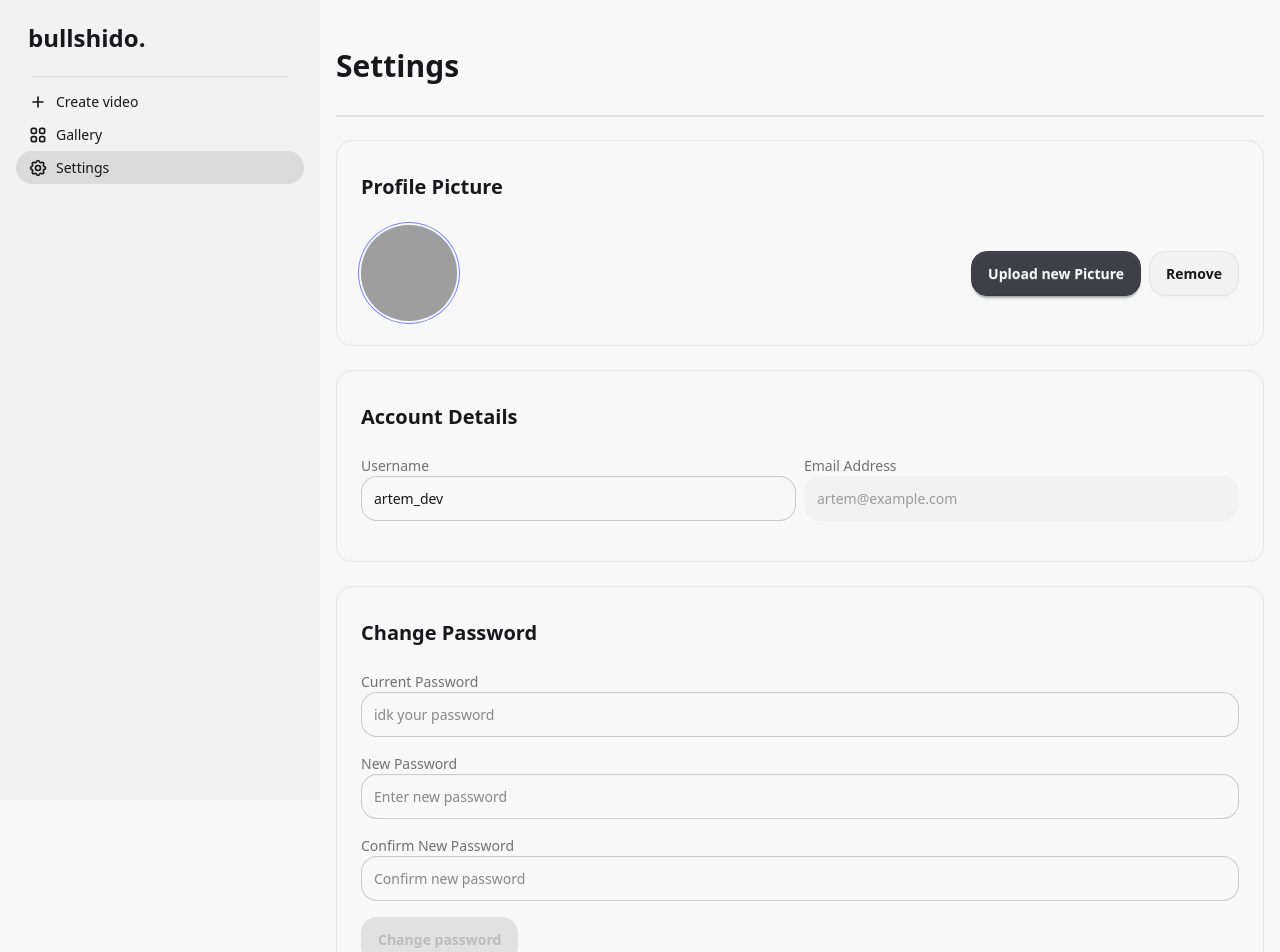
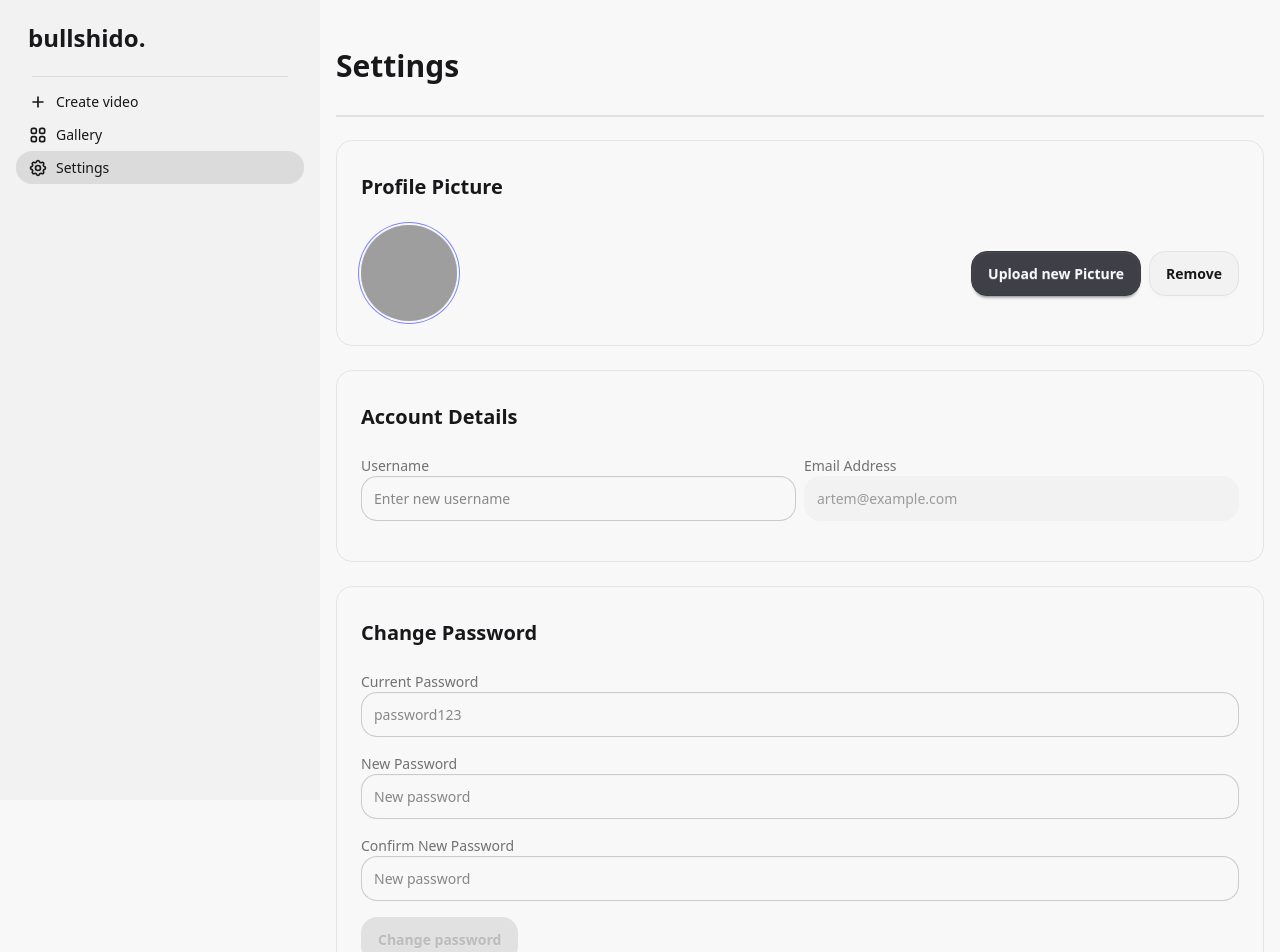
Before and after one commit to turbokwaka/bullshido-frontend, a React (Vite) app: page /app/settings in a window 1280 px wide. Shown: the top 952 px of the page. Built offline with nearby package versions, Linux system fonts and the light colour scheme; grey boxes are pictures that could not be loaded.

Commit message:
Working on adding checks and alert about user input.

```diff
--- a/src/pages/SettingsPage.jsx
+++ b/src/pages/SettingsPage.jsx
@@ -1,6 +1,53 @@
-import React from "react";
+import React, { useEffect, useRef, useState } from "react";
+const MOCK_CORRECT_PASSWORD = "password123";
+
+const checkCurrentPasswordMock = (password) => {
+    return password === MOCK_CORRECT_PASSWORD;
+};
 
 function SettingsPage() {
+    const [currentPassword, setCurrentPassword] = useState("");
+    const [newPassword, setNewPassword] = useState("");
+    const [confirmPassword, setConfirmPassword] = useState("");
+
+    const [newUsername, setNewUsername] = useState("");
+
+    const [isPasswordChangeDisabled, setIsPasswordChangeDisabled] =
+        useState(true);
+
+    const currentPasswordRef = useRef(null);
+
+    useEffect(() => {
+        const isCurrentPasswordCorrect =
+            checkCurrentPasswordMock(currentPassword);
+        const isNewPasswordNotEmpty = newPassword.length > 0;
+        const doNewPasswordsMatch = newPassword === confirmPassword;
+
+        if (
+            isCurrentPasswordCorrect &&
+            isNewPasswordNotEmpty &&
+            doNewPasswordsMatch
+        ) {
+            setIsPasswordChangeDisabled(false);
+        } else {
+            setIsPasswordChangeDisabled(true);
+        }
+    }, [currentPassword, newPassword, confirmPassword]);
+
+    const handleCurrentPasswordBlur = () => {
+        if (!currentPasswordRef.current) return;
+
+        if (currentPassword.length === 0) {
+            currentPasswordRef.current.setCustomValidity("");
+        } else if (checkCurrentPasswordMock(currentPassword)) {
+            currentPasswordRef.current.setCustomValidity("");
+        } else {
+            currentPasswordRef.current.setCustomValidity(
+                "Поточний пароль введено неправильно.",
+            );
+        }
+    };
+
     return (
         <div className="">
             <h1 className="text-3xl font-bold mb-6">Settings</h1>
@@ -57,6 +104,10 @@ function SettingsPage() {
                                         placeholder="Enter new username"
                                         className="input input-bordered w-full"
                                         defaultValue="artem_dev"
+                                        value={newUsername}
+                                        onChange={(e) =>
+                                            setNewUsername(e.target.value)
+                                        }
                                     />
                                 </div>
                                 <div className="form-control w-full">
@@ -93,9 +144,19 @@ function SettingsPage() {
                                     </label>
                                     <input
                                         type="password"
-                                        placeholder="idk your password"
-                                        className="input w-full"
+                                        placeholder="password123"
+                                        ref={currentPasswordRef}
+                                        className="input input-bordered w-full validator"
+                                        required
+                                        value={currentPassword}
+                                        onChange={(e) =>
+                                            setCurrentPassword(e.target.value)
+                                        }
+                                        onBlur={handleCurrentPasswordBlur}
                                     />
+                                    <p className="validator-hint hidden text-error text-sm mt-1">
+                                        Поточний пароль введено неправильно.
+                                    </p>
                                 </div>
                                 <div className="form-control w-full">
                                     <label className="label">
@@ -105,9 +166,27 @@ function SettingsPage() {
                                     </label>
                                     <input
                                         type="password"
-                                        placeholder="Enter new password"
-                                        className="input w-full"
+                                        className="input validator w-full"
+                                        required
+                                        placeholder="New password"
+                                        minLength="8"
+                                        pattern="(?=.*\d)(?=.*[a-z])(?=.*[A-Z]).{8,}"
+                                        title="Must be more than 8 characters, including number, lowercase letter, uppercase letter"
+                                        value={newPassword}
+                                        onChange={(e) =>
+                                            setNewPassword(e.target.value)
+                                        }
                                     />
+                                    <p className="validator-hint hidden">
+                                        Must be more than 8 characters,
+                                        including
+                                        <br />
+                                        At least one number
+                                        <br />
+                                        At least one lowercase letter
+                                        <br />
+                                        At least one uppercase letter
+                                    </p>
                                 </div>
                                 <div className="form-control w-full">
                                     <label className="label">
@@ -117,11 +196,32 @@ function SettingsPage() {
                                     </label>
                                     <input
                                         type="password"
-                                        placeholder="Confirm new password"
-                                        className="input w-full"
+                                        className="input validator w-full"
+                                        required
+                                        placeholder="New password"
+                                        minLength="8"
+                                        pattern="(?=.*\d)(?=.*[a-z])(?=.*[A-Z]).{8,}"
+                                        title="Must be more than 8 characters, including number, lowercase letter, uppercase letter"
+                                        value={confirmPassword}
+                                        onChange={(e) =>
+                                            setConfirmPassword(e.target.value)
+                                        }
                                     />
+                                    <p className="validator-hint hidden">
+                                        Must be more than 8 characters,
+                                        including
+                                        <br />
+                                        At least one number
+                                        <br />
+                                        At least one lowercase letter
+                                        <br />
+                                        At least one uppercase letter
+                                    </p>
                                 </div>
-                                <button className="btn btn-disabled">
+                                <button
+                                    className="btn"
+                                    disabled={isPasswordChangeDisabled}
+                                >
                                     Change password
                                 </button>
                             </div>
```
